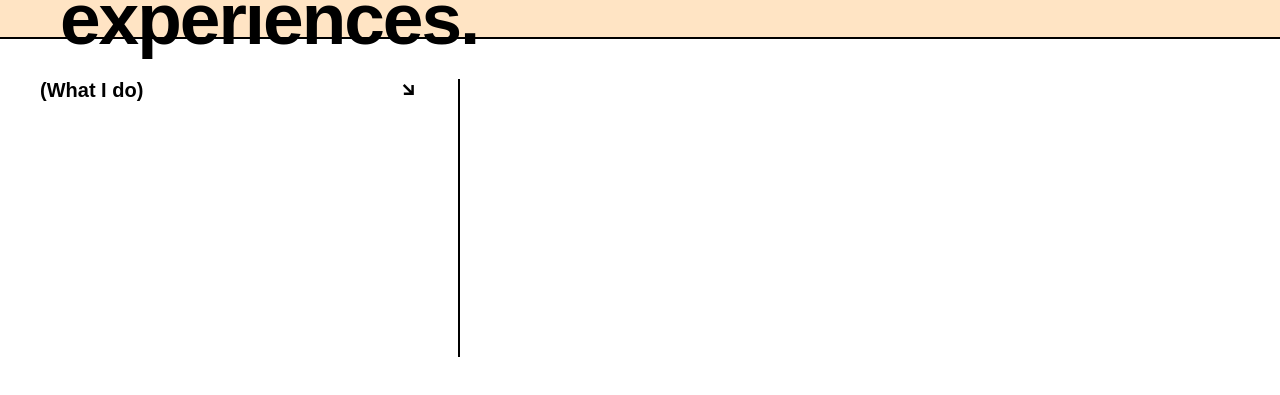
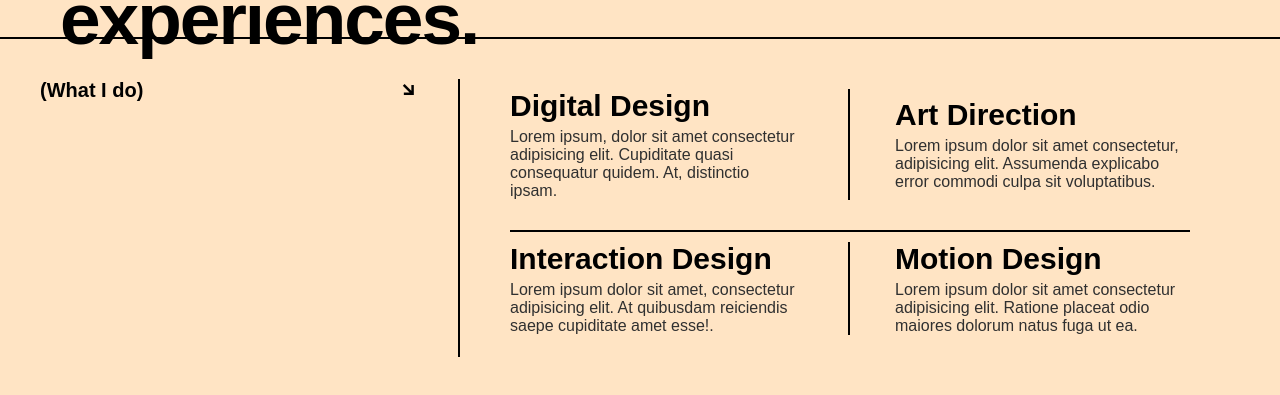
Before and after one commit to sananadimshah/HTML-CSS, a plain HTML site: page Project2/index.html in a window 1280 px wide. Shown: the part 1283-1678 px from the top of the page. Drawn offline with nearby package versions, Linux system fonts and the light colour scheme.

Commit message:
2nd project completed

```diff
--- a/Project2/index.html
+++ b/Project2/index.html
@@ -50,7 +50,28 @@
       <i class="ri-arrow-right-down-line"></i>
      </div>
      <div id="work2">
+      <div class="work2-part">
+        <div class="elem">
+          <h4>Digital Design</h4>
+          <p>Lorem ipsum, dolor sit amet consectetur adipisicing elit. Cupiditate quasi consequatur quidem. At, distinctio ipsam.</p>
+        </div>
+        <div class="elem">
+          <h4>Art Direction</h4>
+          <p>Lorem ipsum dolor sit amet consectetur, adipisicing elit. Assumenda explicabo error commodi culpa sit voluptatibus.</p>
+        </div>
+      </div>
 
+
+      <div class="work2-part">
+        <div class="elem">
+          <h4>Interaction Design</h4>
+          <p>Lorem ipsum dolor sit amet, consectetur adipisicing elit. At quibusdam reiciendis saepe cupiditate amet esse!.</p>
+        </div>
+        <div class="elem">
+          <h4>Motion Design</h4>
+          <p>Lorem ipsum dolor sit amet consectetur adipisicing elit. Ratione placeat odio maiores dolorum natus fuga ut ea.</p>
+        </div>
+      </div>
      </div>
 
 
--- a/Project2/style.css
+++ b/Project2/style.css
@@ -112,6 +112,7 @@ body {
   border-top: 2px solid black;
   display: flex;
   padding: 40px 40px;
+  background: bisque;
 }
 
 #work1 {
@@ -136,4 +137,41 @@ body {
 #work2 {
   height: 100%;
   width: 65%;
+  padding: 0px 50px;
 }
+.work2-part {
+  display: flex;
+  align-items: center;
+  justify-content: space-between;
+  margin-top: -20px;
+  padding: 30px 0;
+}
+
+.work2-part:nth-child(1) {
+  border-bottom: 2px solid black;
+}
+
+.work2-part .elem {
+  width: 50%;
+  height: 100%;
+}
+.work2-part .elem:nth-child(1) {
+  padding-top: 0px;
+  border-right: 2px solid black;
+  padding-right: 50px;
+}
+
+.work2-part .elem:nth-child(2) {
+  padding-left: 45px;
+}
+
+.work2-part .elem h4 {
+  font-size: 30px;
+  margin-bottom: 5px;
+  font-weight: 600;
+}
+.work2-part .elem p {
+  font-size: 16px;
+  font-weight: 500;
+  color: #303030;
+}
```
